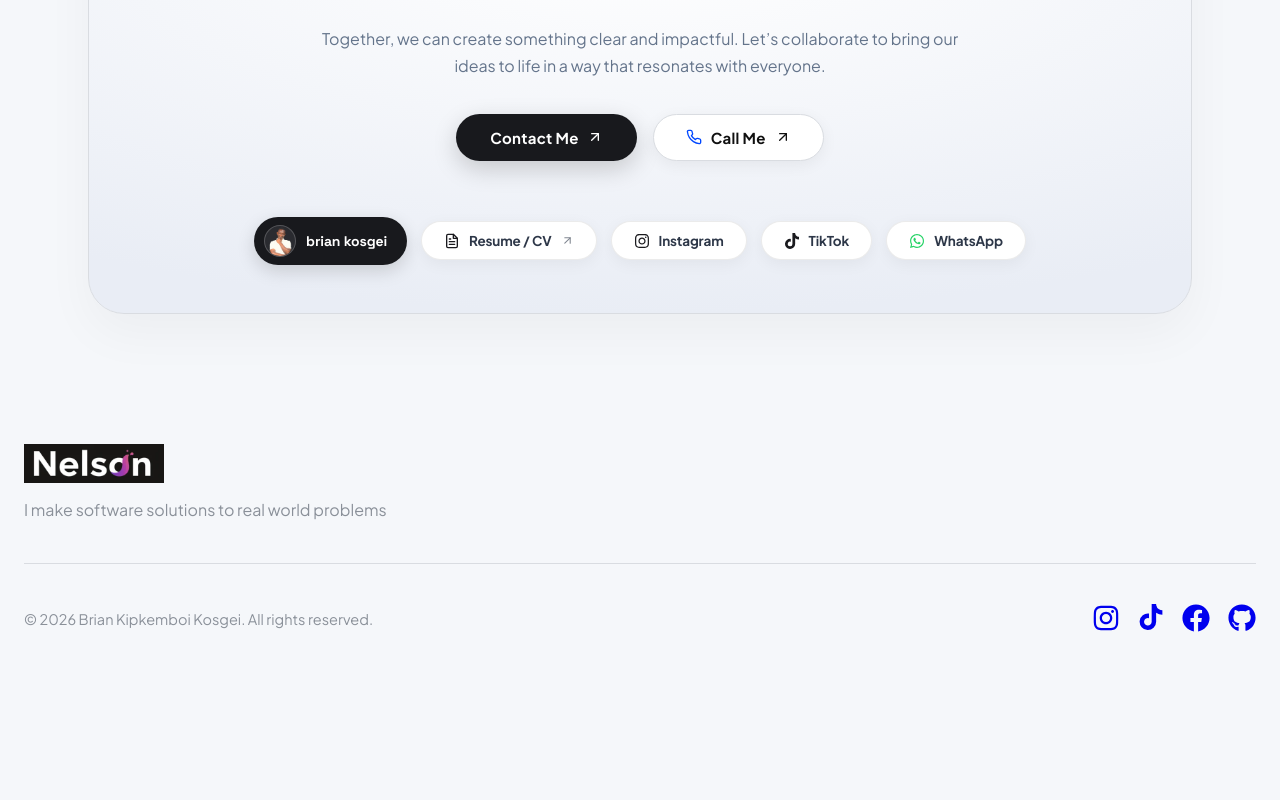
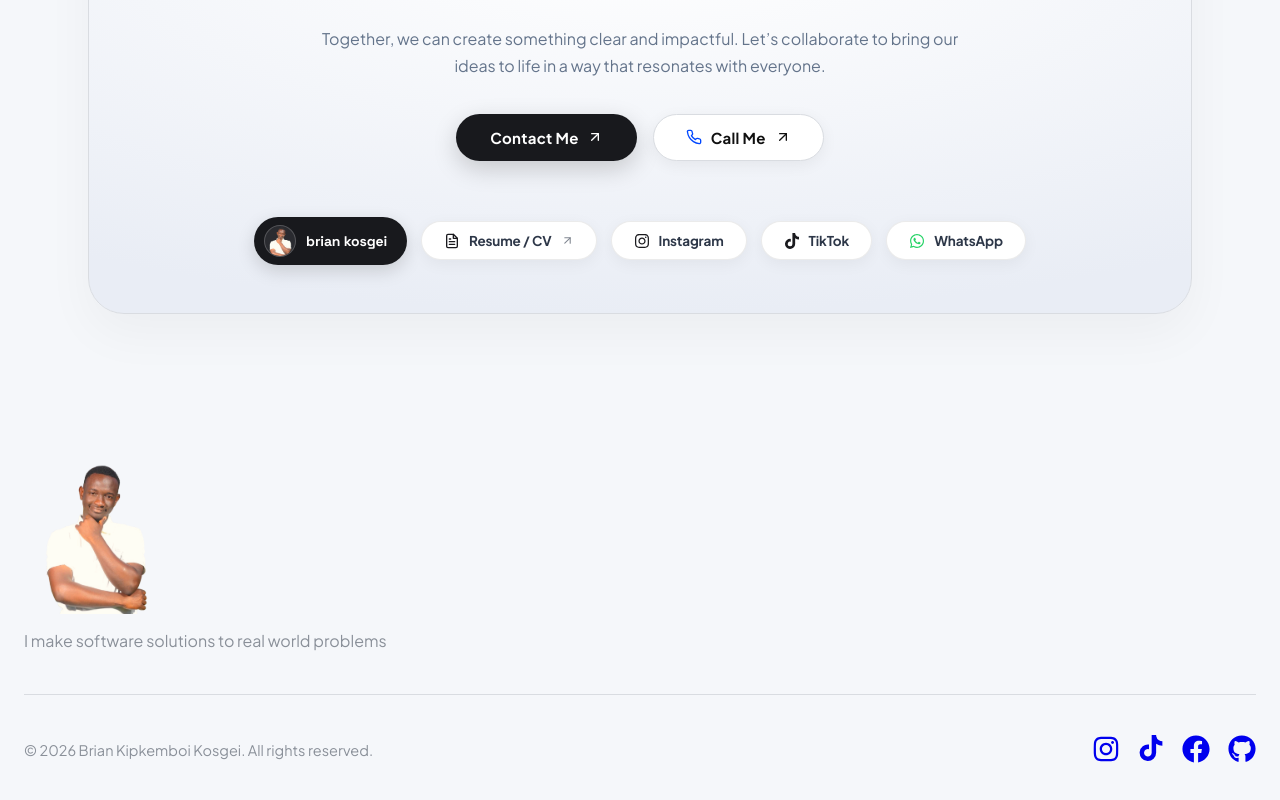
Before and after one commit to briankosgei260-alt/brianb_site, a React (Vite) app: page / in a window 1280 px wide. Shown: the part 4376-5176 px from the top of the page. Before the commit the page ends 5051 px from the top, so only its background shows below. Built offline with nearby package versions, Linux system fonts and the light colour scheme.

Commit message:
Use picha.png directly from public folder

```diff
--- a/src/components/Footer/Footer.jsx
+++ b/src/components/Footer/Footer.jsx
@@ -1,6 +1,5 @@
 import React from 'react'
 import './footer.css'
-import footer_logo from '../../../../assets/logo.webp'
 import { FaInstagram, FaFacebook, FaGithub } from 'react-icons/fa';
 import { FaTiktok } from 'react-icons/fa6';
 
@@ -9,7 +8,7 @@ function Footer() {
     <div className='footer'>
       <div className="footer-top">
         <div className="footer-top-left">
-          <img src={footer_logo} alt="Brian Logo" width="140" />
+          <img src="/picha.png" alt="Brian Kipkemboi Kosgei" width="140" />
           <p>I make software solutions to real world problems</p>
         </div>
       </div>
```
